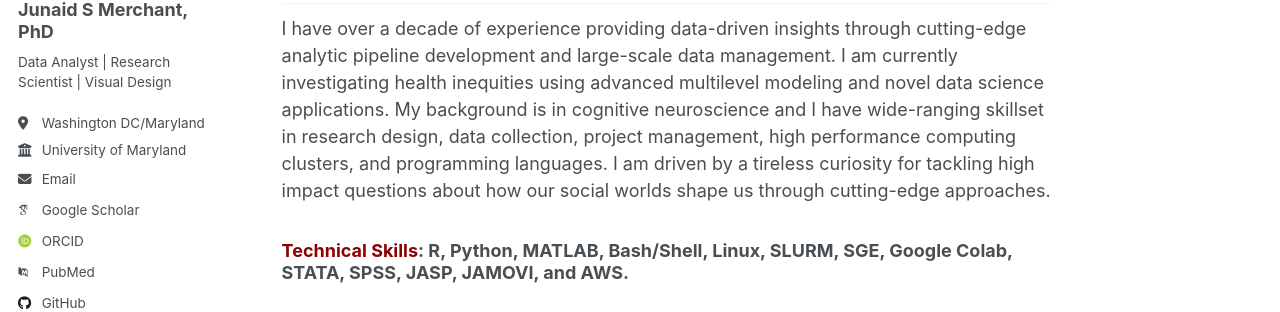
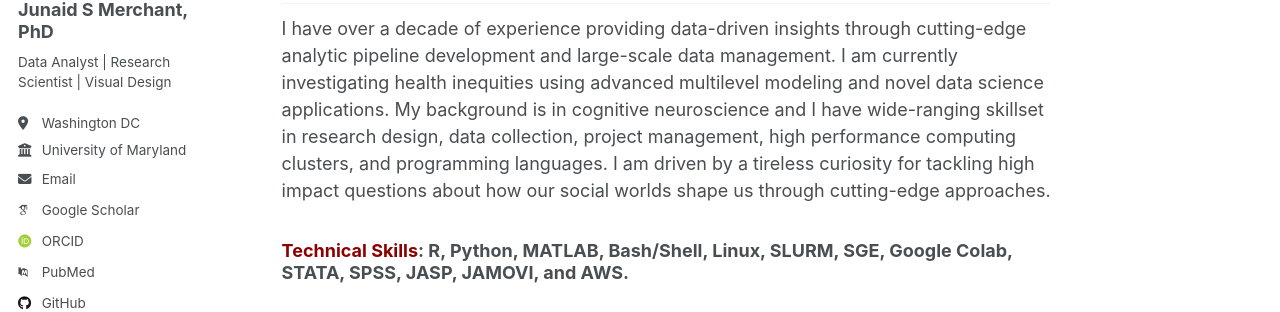
Before and after one commit to JunaidMerchant/JunaidMerchant.github.io, a Jekyll site: the page built from _pages/about.md, in a window 1280 px wide. Shown: the part 292-604 px from the top of the page. Built offline with Jekyll 4.4.1, drawn with Linux system fonts in a browser that asks for light colours; some web fonts are replaced.

Commit message:
Add files via upload

```diff
--- a/_config.yml
+++ b/_config.yml
@@ -26,7 +26,7 @@ author:
   name             : "Junaid S Merchant, PhD"
   pronouns         : # example: "she/her"
   bio              : "Data Analyst | Research Scientist | Visual Design"
-  location         : "Washington DC/Maryland"
+  location         : "Washington DC"
   employer         : "University of Maryland"
   uri              : # URL
   email            : "merchantjs@gmail.com"
```
